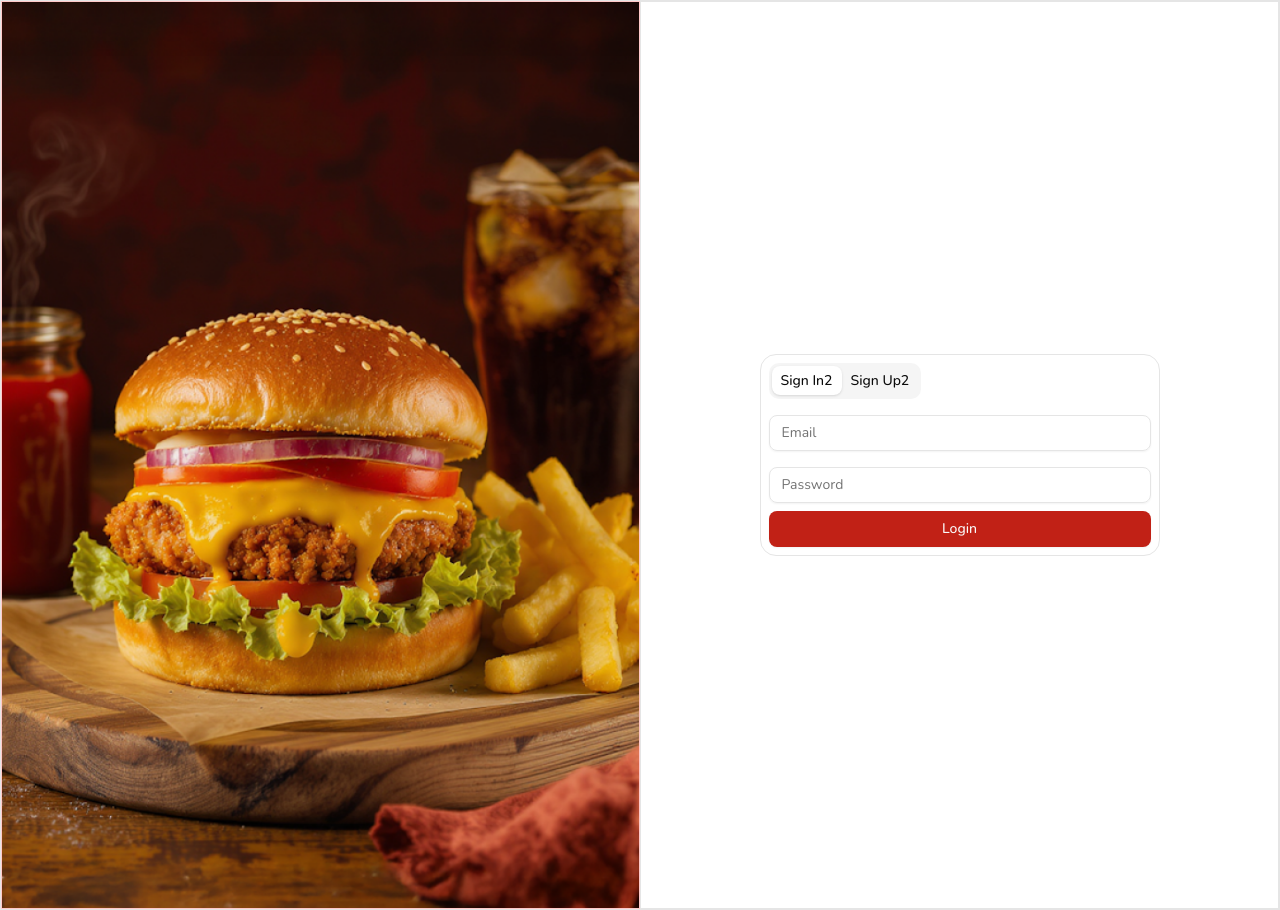
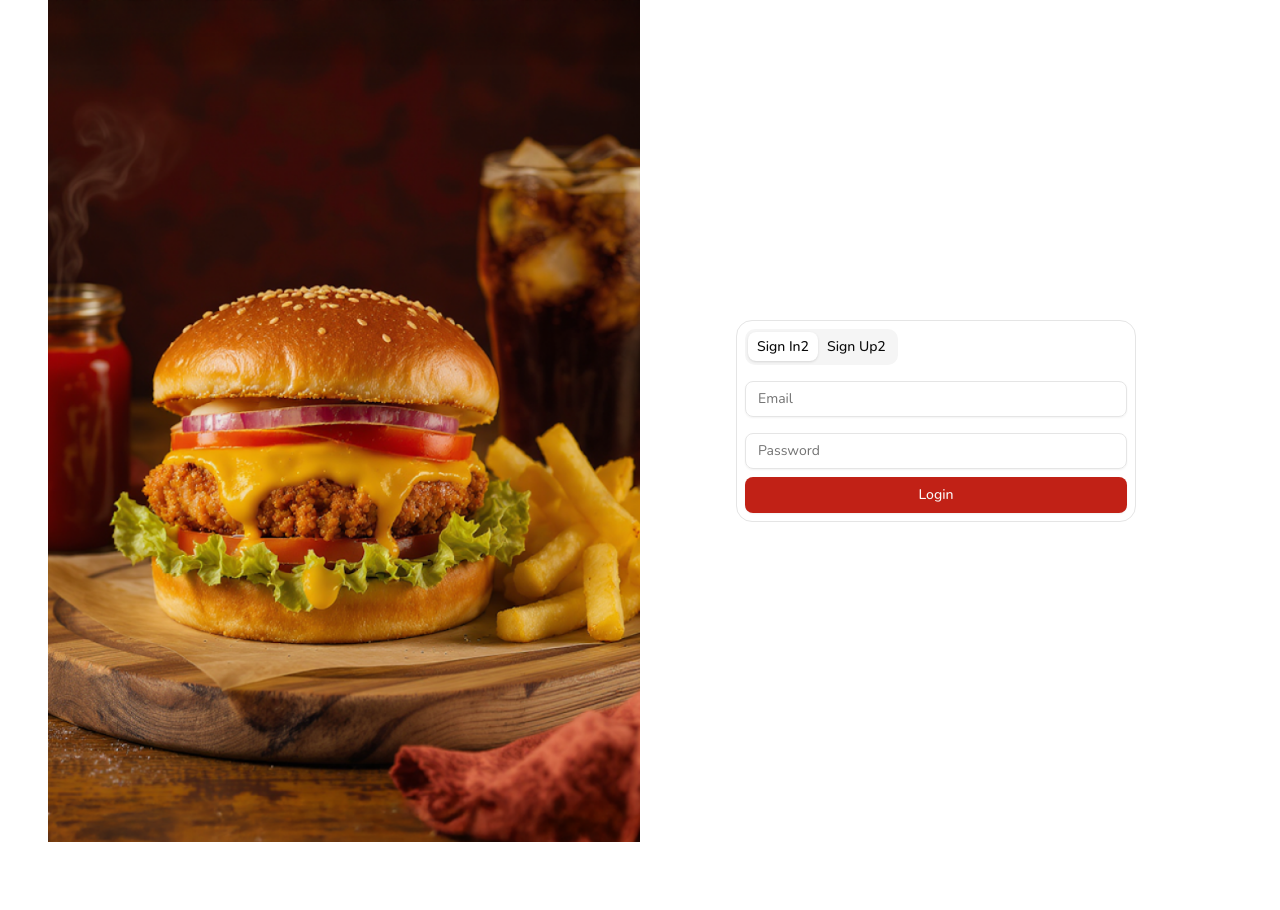
Before and after one commit to redkurawa/project-resto, a React (Vite) app: page /login2 in a window 1280 px wide. After the commit the page ends 842 px from the top, so only its background shows below. Built offline with nearby package versions, Linux system fonts and the light colour scheme.

Commit message:
remove border and add min-h-screen @login.tsx

```diff
--- a/src/App.tsx
+++ b/src/App.tsx
@@ -13,7 +13,7 @@ import Login4 from './components/pages/login4';
 
 function App() {
   return (
-    <div className='mx-auto max-w-[1440px] border'>
+    <div className='mx-auto max-w-[1440px]'>
       <Routes>
         <Route path='/' element={<Home />} />
         <Route path='/login' element={<LoginPage />} />
--- a/src/components/pages/login2.tsx
+++ b/src/components/pages/login2.tsx
@@ -32,14 +32,14 @@ export const Login2 = () => {
   }, [user, navigate]);
 
   return (
-    <div className='big-container mx-auto flex w-full flex-wrap'>
-      <div className='flex w-full items-center justify-center border border-red-200 lg:basis-1/2'>
+    <div className='sm-container mx-auto flex min-h-screen w-full flex-wrap'>
+      <div className='200 flex w-full items-center justify-center lg:basis-1/2'>
         <img
           src='./images/login-burger.png'
           className='hidden basis-1/2 object-contain lg:block'
         />
       </div>
-      <div className='flex-center mx-auto min-h-screen w-full basis-1/2 border lg:min-h-0'>
+      <div className='flex-center mx-auto min-h-screen w-full basis-1/2 lg:min-h-0'>
         <Tabs
           defaultValue='signIn'
           className='w-[400px] rounded-2xl border p-2'
```
